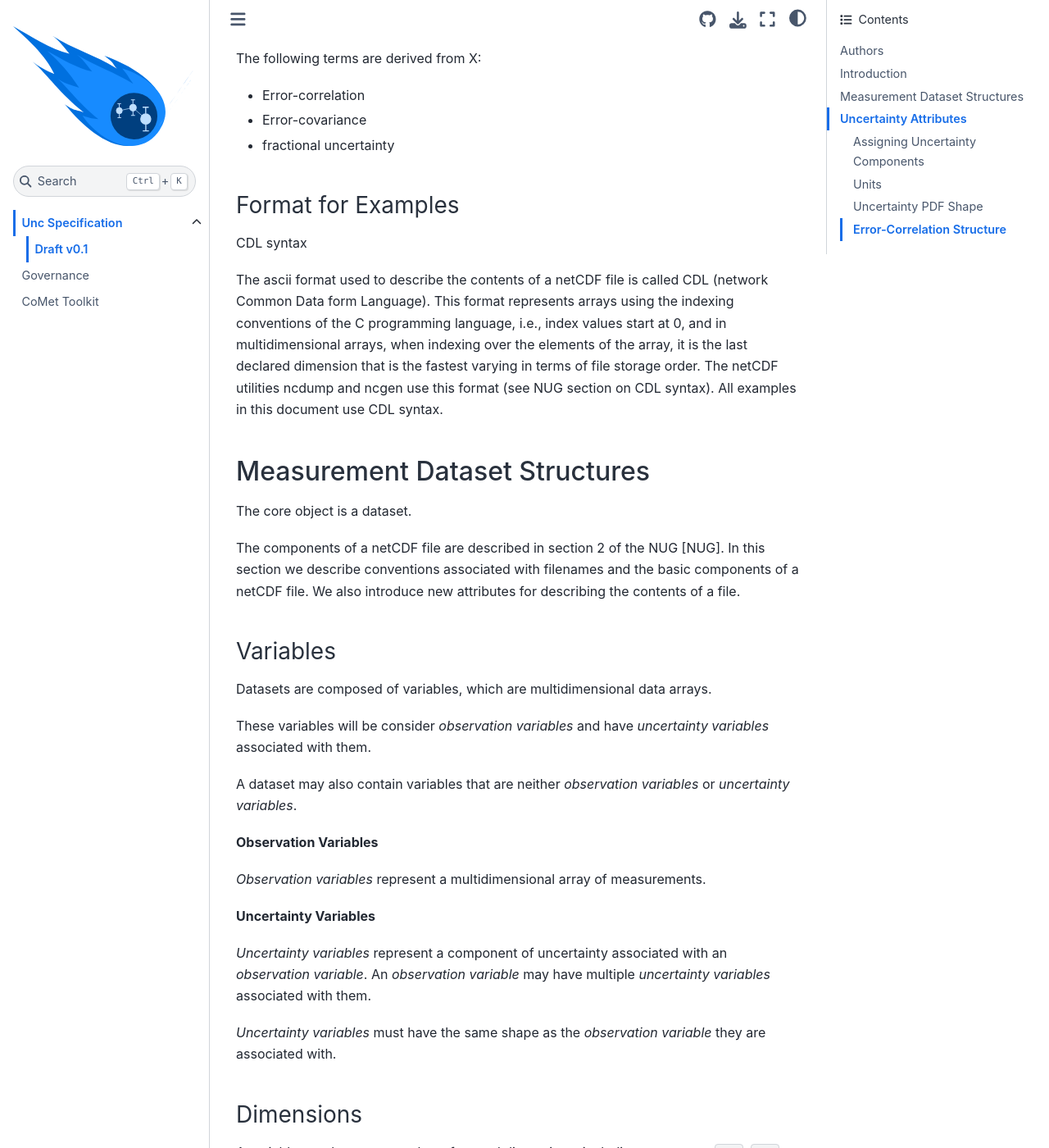
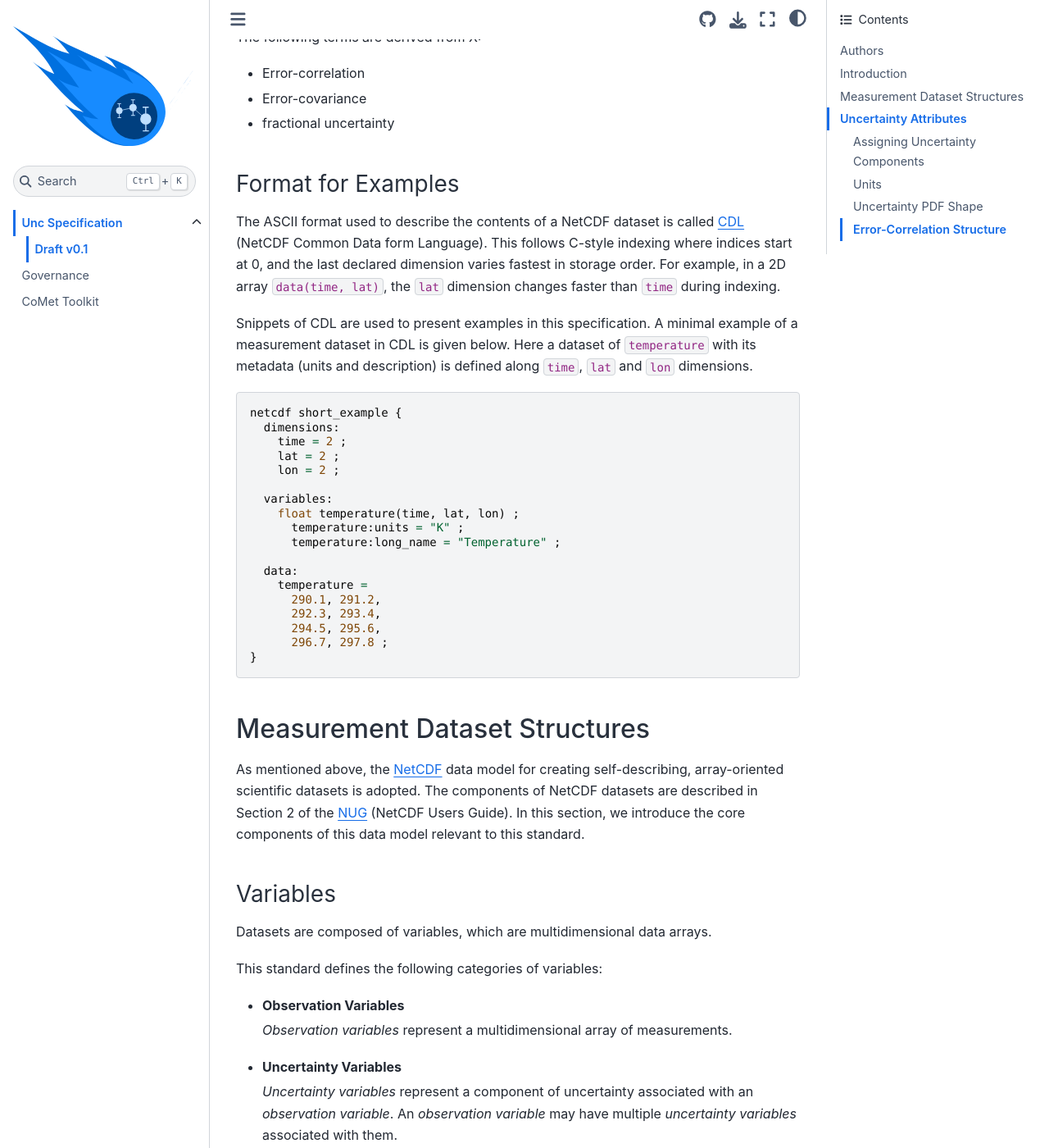
Before and after one commit to comet-toolkit/unc_website, a Sphinx documentation site: the page built from source/specification/draft-v0.1/unc_specification.rst, in a window 1280 px wide and 1400 px high, scrolled down 2023 px. Shown: the whole window at 82% size. Built offline with Sphinx 7.4.7 and the Sphinx Book theme 1.1.4, drawn with Linux system fonts in a browser that asks for light colours; some of the changed text lies outside the part shown.

Commit message:
update CDL and NetCDF descriptions

```diff
--- a/source/specification/draft-v0.1/unc_specification.rst
+++ b/source/specification/draft-v0.1/unc_specification.rst
@@ -29,7 +29,7 @@ This specification is intended to contribute to and build upon an existing ecosy
 * The understanding of uncertainty concepts defined in the JGCM `GUM`_ (Guide to the expression of uncertainty in measurement) suite of documents.
 * The definition of uncertainty-related terminology defined in the JGCM `VIM`_ (International Vocabulary for Metrology).
 * The `NetCDF`_ data model for creating self-describing, array-oriented scientific datasets.
-* Alignment with the `Climate and Forecast (CF) conventions <cf>`_ on metadata for weather and climate data.
+* The `Climate and Forecast (CF) conventions <cf>`_ on metadata for weather and climate data.
 
 The work builds on previous work on the standardisation uncertainty information for climate data developed within the H2020 `FIDUCEO`_ project.
 
@@ -72,38 +72,56 @@ The following terms are derived from X:
 Format for Examples
 -------------------
 
-CDL syntax
+The ASCII format used to describe the contents of a NetCDF dataset is called `CDL`_ (NetCDF Common Data form Language). This follows C-style indexing where indices start at 0, and the last declared dimension varies fastest in storage order. For example, in a 2D array `data(time, lat)`, the `lat` dimension changes faster than `time` during indexing.
 
-The ascii format used to describe the contents of a netCDF file is called CDL (network Common Data form Language). This format represents arrays using the indexing conventions of the C programming language, i.e., index values start at 0, and in multidimensional arrays, when indexing over the elements of the array, it is the last declared dimension that is the fastest varying in terms of file storage order. The netCDF utilities ncdump and ncgen use this format (see NUG section on CDL syntax). All examples in this document use CDL syntax.
+Snippets of CDL are used to present examples in this specification. A minimal example of a measurement dataset in CDL is given below. Here a dataset of `temperature` with its metadata (units and description) is defined along `time`, `lat` and `lon` dimensions.
+
+.. code-block::
+
+    netcdf short_example {
+      dimensions:
+        time = 2 ;
+        lat = 2 ;
+        lon = 2 ;
+
+      variables:
+        float temperature(time, lat, lon) ;
+          temperature:units = "K" ;
+          temperature:long_name = "Temperature" ;
+
+      data:
+        temperature =
+          290.1, 291.2,
+          292.3, 293.4,
+          294.5, 295.6,
+          296.7, 297.8 ;
+    }
 
 
 Measurement Dataset Structures
 ==============================
 
-The core object is a dataset.
-
-The components of a netCDF file are described in section 2 of the NUG [NUG]. In this section we describe conventions associated with filenames and the basic components of a netCDF file. We also introduce new attributes for describing the contents of a file.
+As mentioned above, the `NetCDF`_ data model for creating self-describing, array-oriented scientific datasets is adopted. The components of NetCDF datasets are described in Section 2 of the `NUG`_ (NetCDF Users Guide). In this section, we introduce the core components of this data model relevant to this standard.
 
 Variables
 ---------
 
 Datasets are composed of variables, which are multidimensional data arrays.
 
-These variables will be consider *observation variables* and have *uncertainty variables* associated with them.
+This standard defines the following categories of variables:
+
+* **Observation Variables**
+
+  *Observation variables* represent a multidimensional array of measurements.
+
+
+* **Uncertainty Variables**
+
+  *Uncertainty variables* represent a component of uncertainty associated with an *observation variable*. An *observation variable* may have multiple *uncertainty variables* associated with them.
+
+  *Uncertainty variables* must have the same dimensions as the *observation variable* they are associated with.
 
 A dataset may also contain variables that are neither *observation variables* or *uncertainty variables*.
-
-**Observation Variables**
-
-*Observation variables* represent a multidimensional array of measurements.
-
-
-**Uncertainty Variables**
-
-*Uncertainty variables* represent a component of uncertainty associated with an *observation variable*. An *observation variable* may have multiple *uncertainty variables* associated with them.
-
-*Uncertainty variables* must have the same shape as the *observation variable* they are associated with.
-
 
 Dimensions
 ----------
@@ -113,21 +131,21 @@ A variable may have any number of named dimensions, including zero -- e.g., `"x"
 Data Types
 ----------
 
-*observation variables* and have *uncertainty variables*  must be floats.
+*Observation variables* and *uncertainty variables* must be `floats`.
 
 Note: these variables may be encoded as e.g. integers for efficient storage on disc.
 
 Attributes
 ----------
 
-Global/variable attributes.
+Dataset attributes provide metadata about the dataset, its variables, and dimensions. Global attributes describe the entire dataset (e.g., title, institution, history). Variable attributes define specific properties of the variable  (e.g., units, valid ranges). These attributes ensure data is interpretable, support automated processing, and facilitate sharing by following standardised conventions.
 
-This standard defines a set of attributes to:
+This standard defines a set of global/variable attributes to:
 
 * link *observation variables* with their associated *uncertainty variables*
 * define the error-correlation properties of a given *uncertainty variables* in a compact way.
 
-A file may also contain non-standard attributes.
+A dataset may also contain non-standard attributes.
 
 Uncertainty Attributes
 ======================
```
Also changed, not shown: other parts of source/specification/draft-v0.1/unc_specification.rst (+3 -1 lines).
